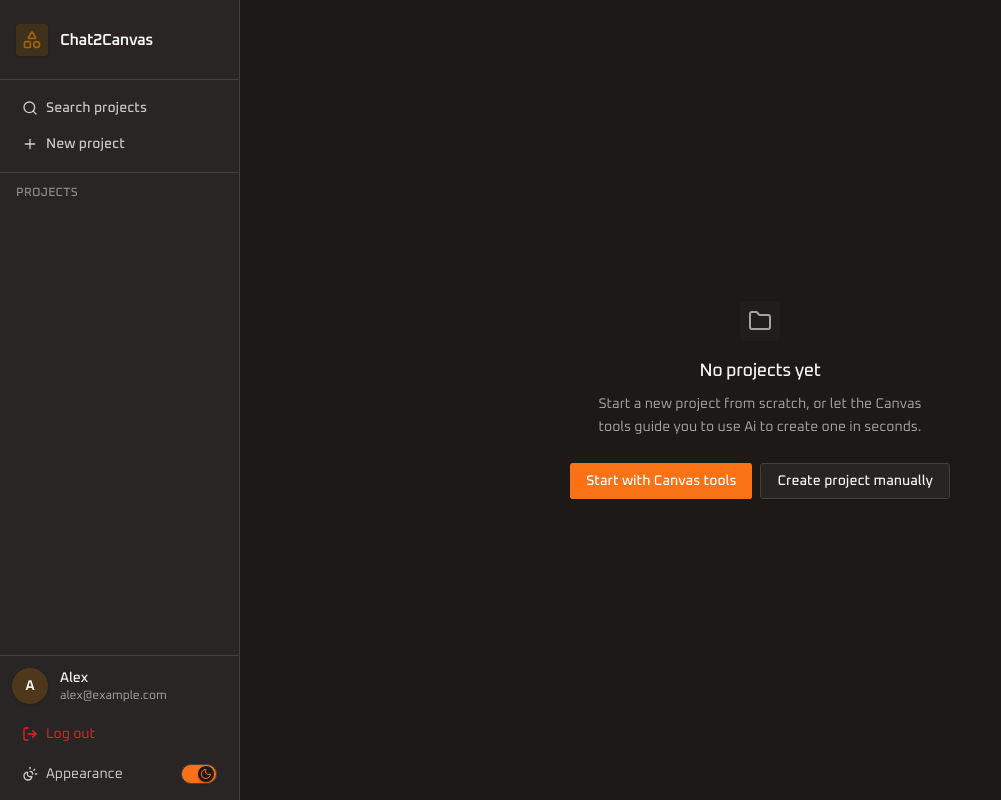
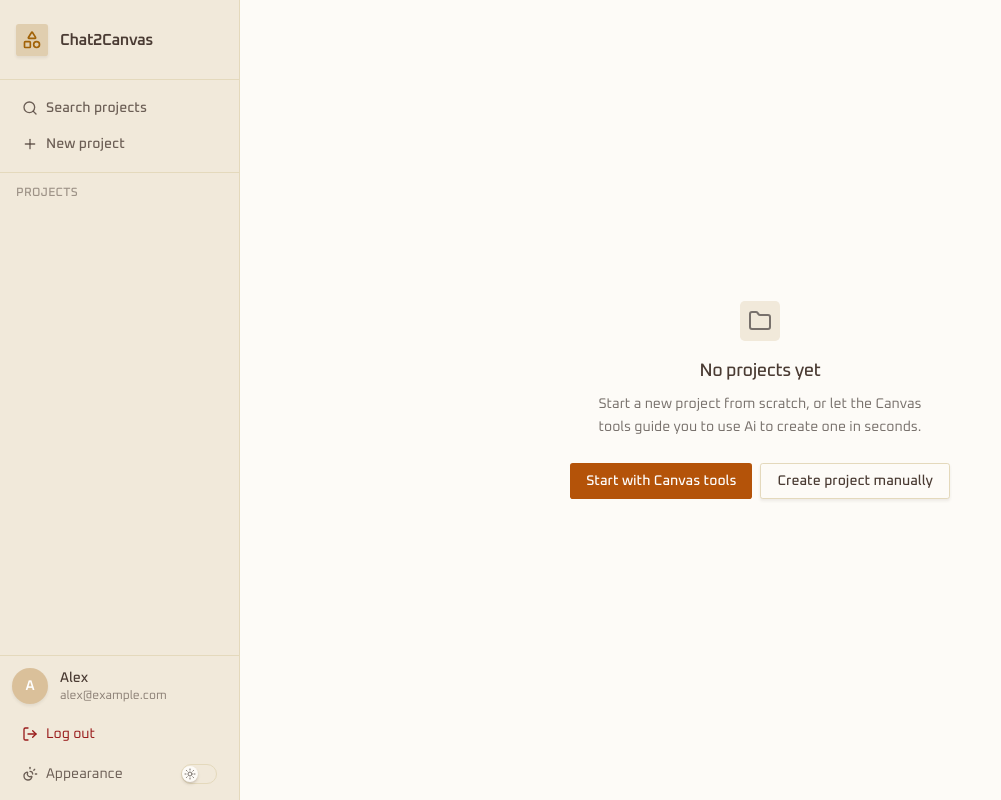
Before and after one commit to B00ZI/Chat2Canvas, a Next.js app: page / in a window 1280 px wide. Shown: the whole page, without its empty margins (0-1001 px from the left). Built offline with nearby package versions, Linux system fonts and the light colour scheme.

Commit message:
defolte mode to light mode

```diff
--- a/app/layout.tsx
+++ b/app/layout.tsx
@@ -16,7 +16,7 @@ export default function RootLayout({
   children: React.ReactNode;
 }>) {
 
-  const [dark, setDark] = useState(true);
+  const [dark, setDark] = useState(false);
 
   return (
     <html
```
